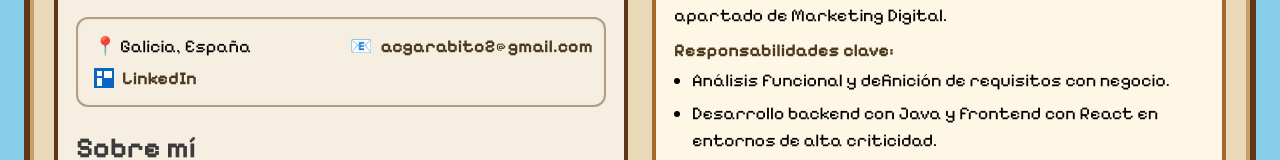
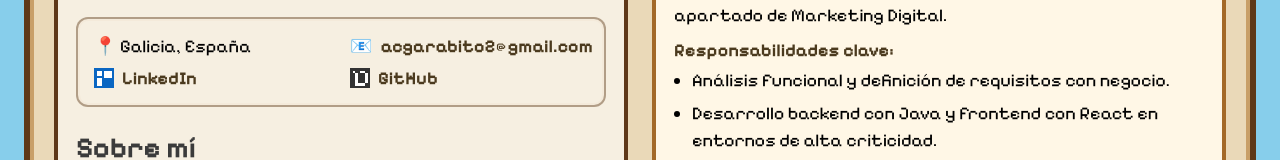
Before and after one commit to AndreiTora/CV-MainCharacter-REACT, a React (Vite) app: page / in a window 1280 px wide. Shown: the part 372-532 px from the top of the page. Built offline with nearby package versions, Linux system fonts and the light colour scheme.

Commit message:
Se añade link a github

```diff
--- a/src/App.jsx
+++ b/src/App.jsx
@@ -10,7 +10,7 @@ import Studies from './components/Studies';
 import Experience from './components/Experience';
 
 export default function App() {
-  const { name, title, location, email, linkedin, infojobs, skills, studies, certificates, experience, avatarLabel, about, strengths, softSkills } = profile;
+  const { name, title, location, email, linkedin, github, skills, studies, certificates, experience, avatarLabel, about, strengths, softSkills } = profile;
 
   return (
     <div className="page">
@@ -23,7 +23,7 @@ export default function App() {
               <section className="card profile-card">
                 <Avatar avatarLabel={avatarLabel} />
                 <ProfileHeader name={name} title={title} />
-                <ContactList location={location} email={email} linkedin={linkedin} infojobs={infojobs} />
+                <ContactList location={location} email={email} linkedin={linkedin} github={github} />
                 <About about={about} strengths={strengths} softSkills={softSkills} />
                 <Skills skills={skills} />
                 <Studies studies={studies} certificates={certificates} />
--- a/src/components/ContactList.jsx
+++ b/src/components/ContactList.jsx
@@ -1,4 +1,4 @@
-export default function ContactList({ location, email, linkedin, infojobs }) {
+export default function ContactList({ location, email, linkedin, github }) {
   return (
     <div className="profile-contact">
       <div className="contact-item contact-location">📍 {location}</div>
@@ -12,6 +12,13 @@ export default function ContactList({ location, email, linkedin, infojobs }) {
         </svg>
         <a href={linkedin} target="_blank" rel="noreferrer">LinkedIn</a>
       </div>
+      <div className="contact-item contact-link">
+        <svg className="contact-icon" width="20" height="20" viewBox="0 0 8 8" xmlns="http://www.w3.org/2000/svg" role="img" aria-hidden>
+          <rect width="8" height="8" fill="#333"/>
+          <path d="M1 1h1v1H1V1M2 2h1v4H2V2M4 1h2v1H4V1M6 2v4h1V2H6M2 6h4v1H2V6" fill="#fff"/>
+        </svg>
+        <a href={github} target="_blank" rel="noreferrer">GitHub</a>
+      </div>
     </div>
   );
 }
--- a/src/data/profile.json
+++ b/src/data/profile.json
@@ -4,6 +4,7 @@
   "location": "Galicia, España",
   "email": "acgarabito2@gmail.com",
   "linkedin": "https://www.linkedin.com/in/acgarabito/",
+  "github": "https://github.com/AndreiTora",
   "avatarLabel": "Pixel art de chica granjera con pelo largo marrón",
   "about": "¡Hola! Soy Andrea, Técnica Superior en Desarrollo de Aplicaciones Web y actualmente trabajo como Full Stack Developer en DXC para el cliente CaixaBank.\n\nMe especializo en Java, servicios REST con Spring Boot, SOAP, Liferay DXP y Struts, con experiencia en backend, frontend y entornos de alta criticidad.\n\nTambién aporto en análisis funcional, coordinación con negocio y mentoring de perfiles junior, combinando desarrollo técnico con visión de equipo.",
   "strengths": [
```
